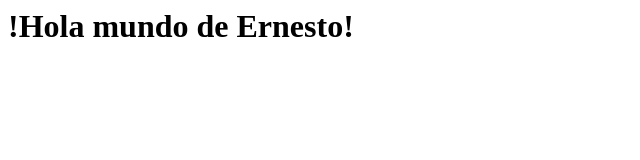
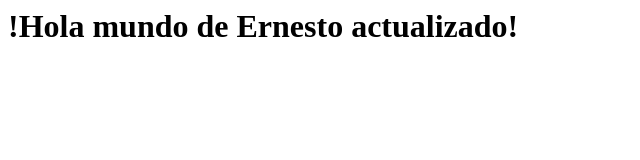
Before and after one commit to Ernesto010/Primer-parcial, a website: page index.html in a window 1280 px wide. Shown: the whole page, without its empty margins (0-640 px from the left). Drawn offline with Linux system fonts and the light colour scheme.

Commit message:
nuevo intento

```diff
--- a/index.html
+++ b/index.html
@@ -1 +1 @@
-<h1> !Hola mundo de Ernesto!</h1>
+<h1> !Hola mundo de Ernesto actualizado!</h1>
```
